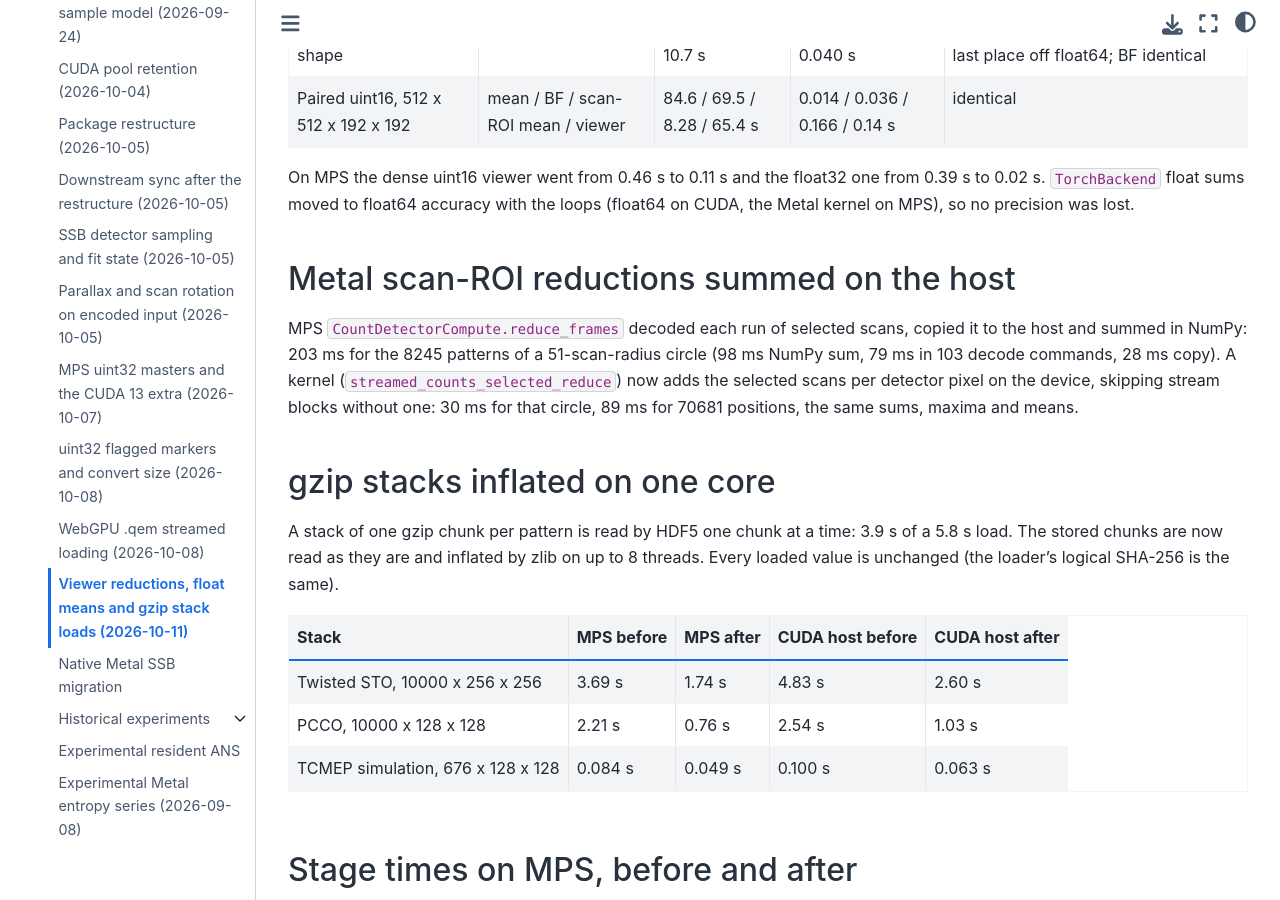
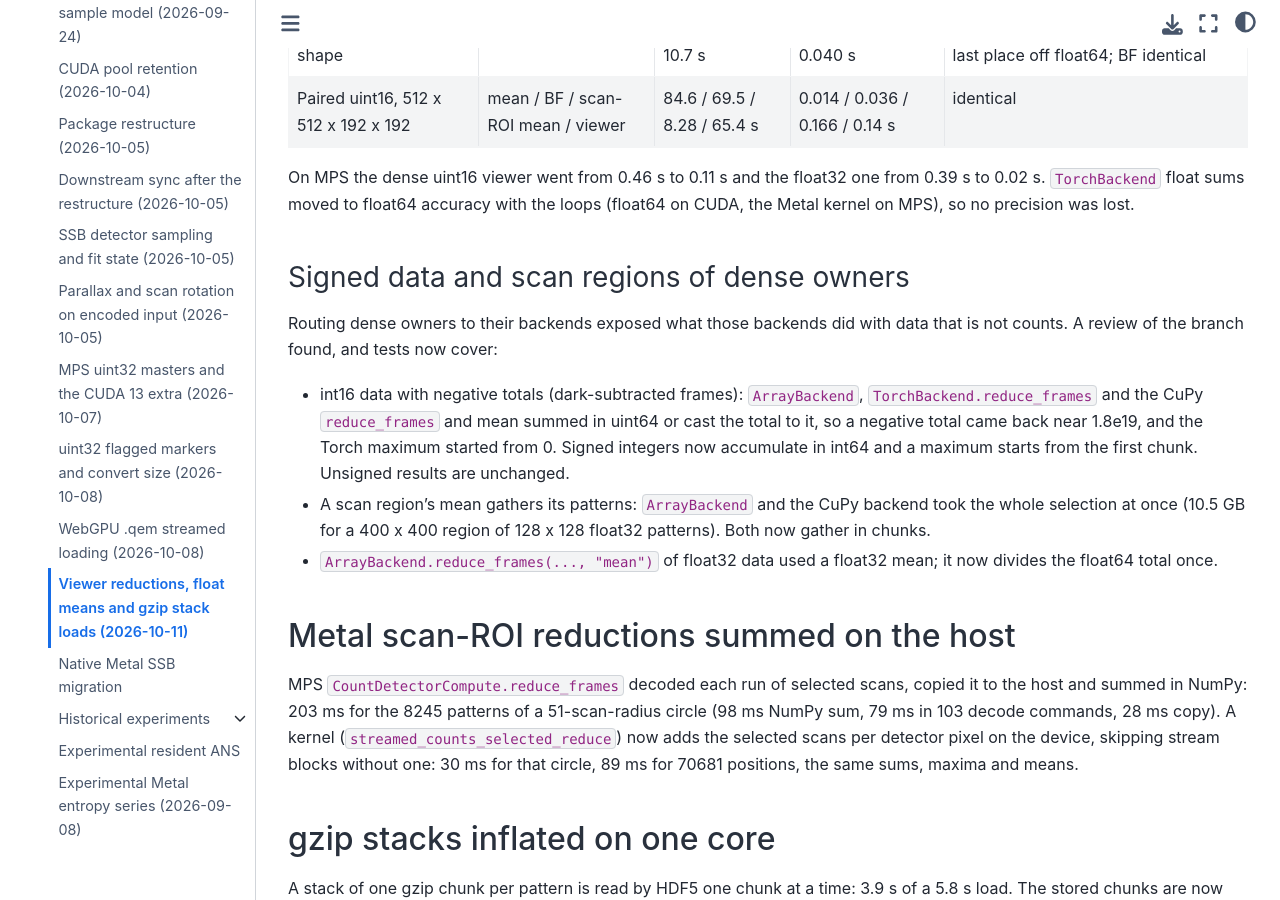
Before and after one commit to bobleesj/quantem.gpu, a Jupyter Book: the page built from docs/maintainer/2026-10-11-viewer-reductions-and-float-means.md, in a window 1280 px wide and 900 px high, scrolled down 1710 px. Built offline with Jupyter Book 1.0.4 settings and Sphinx 7.4.7 and the Sphinx Book theme 1.1.4, drawn with Linux system fonts in a browser that asks for light colours; pages that are not in the unit, such as notebooks, are missing from menus; some of the changed text lies outside the part shown.

Commit message:
docs: record the signed-data and scan-region findings of the branch review

```diff
--- a/docs/maintainer/2026-10-11-viewer-reductions-and-float-means.md
+++ b/docs/maintainer/2026-10-11-viewer-reductions-and-float-means.md
@@ -70,6 +70,23 @@ On MPS the dense uint16 viewer went from 0.46 s to 0.11 s and the float32 one
 from 0.39 s to 0.02 s. `TorchBackend` float sums moved to float64 accuracy with
 the loops (float64 on CUDA, the Metal kernel on MPS), so no precision was lost.
 
+### Signed data and scan regions of dense owners
+
+Routing dense owners to their backends exposed what those backends did with
+data that is not counts. A review of the branch found, and tests now cover:
+
+- int16 data with negative totals (dark-subtracted frames): `ArrayBackend`,
+  `TorchBackend.reduce_frames` and the CuPy `reduce_frames` and mean summed in
+  uint64 or cast the total to it, so a negative total came back near 1.8e19,
+  and the Torch maximum started from 0. Signed integers now accumulate in
+  int64 and a maximum starts from the first chunk. Unsigned results are
+  unchanged.
+- A scan region's mean gathers its patterns: `ArrayBackend` and the CuPy
+  backend took the whole selection at once (10.5 GB for a 400 x 400 region of
+  128 x 128 float32 patterns). Both now gather in chunks.
+- `ArrayBackend.reduce_frames(..., "mean")` of float32 data used a float32
+  mean; it now divides the float64 total once.
+
 ## Metal scan-ROI reductions summed on the host
 
 MPS `CountDetectorCompute.reduce_frames` decoded each run of selected scans,
@@ -130,6 +147,8 @@ cost (one window, one flag upload) exceeds what it saves on 13 patterns.
 - A `.qem` save writes its body twice (a temporary file, then the published
   file) and hashes it on one thread: for 4.3 GB on MPS 1.28 s final write,
   1.24 s SHA-256, 1.02 s temporary write and 0.36 s read back of a 3.9 s save.
+- The exact uint64 products (`reduce_frames_exact`, `masked_sum_exact`) are defined
+  for counts; signed data with a negative total has no uint64 value there.
 - `TorchBackend.masked_sum` of float data sums in float32 (1 unit in the last
   place on the dense float32 stack above); the residents' virtual images are
   exact.
```
